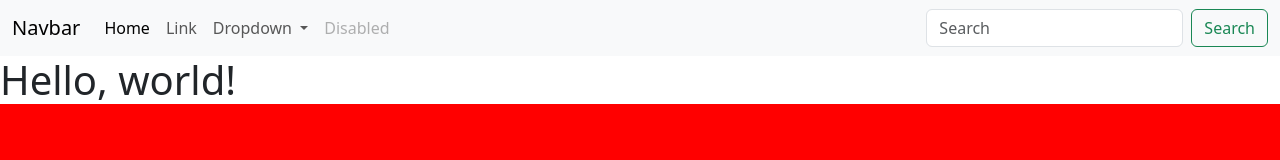
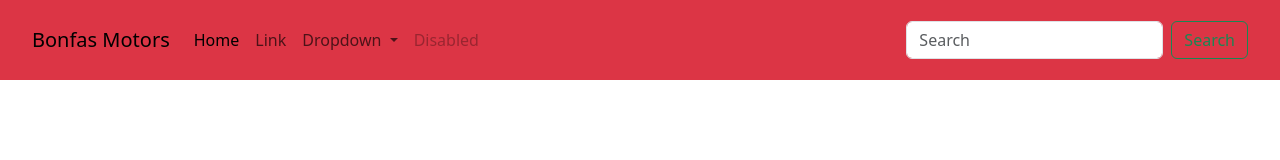
Before and after one commit to enzobonf/t1-tds-html-css, a plain HTML site: page index.html in a window 1280 px wide. Drawn offline with nearby package versions, Linux system fonts and the light colour scheme.

Commit message:
alterações

```diff
--- a/index.html
+++ b/index.html
@@ -3,19 +3,19 @@
   <head>
     <meta charset="utf-8" />
     <meta name="viewport" content="width=device-width, initial-scale=1" />
-    <title>Teste</title>
+    <title>T1 - TDS</title>
     <link
       href="https://cdn.jsdelivr.net/npm/bootstrap@5.3.3/dist/css/bootstrap.min.css"
       rel="stylesheet"
       integrity="sha384-QWTKZyjpPEjISv5WaRU9OFeRpok6YctnYmDr5pNlyT2bRjXh0JMhjY6hW+ALEwIH"
       crossorigin="anonymous"
     />
-    <link href="./styles.css" rel="stylesheet" />
+    <link href="styles.css" rel="stylesheet" />
   </head>
   <body>
-    <nav class="navbar navbar-expand-lg bg-body-tertiary">
+    <nav class="navbar navbar-expand-lg bg-danger">
       <div class="container-fluid">
-        <a class="navbar-brand" href="#">Navbar</a>
+        <a class="navbar-brand" href="#">Bonfas Motors</a>
         <button
           class="navbar-toggler"
           type="button"
@@ -73,12 +73,11 @@
       </div>
     </nav>
 
-    <h1>Hello, world!</h1>
-
     <script
       src="https://cdn.jsdelivr.net/npm/bootstrap@5.3.3/dist/js/bootstrap.bundle.min.js"
       integrity="sha384-YvpcrYf0tY3lHB60NNkmXc5s9fDVZLESaAA55NDzOxhy9GkcIdslK1eN7N6jIeHz"
       crossorigin="anonymous"
     ></script>
+    <script src="scripts.js"></script>
   </body>
 </html>
--- a/styles.css
+++ b/styles.css
@@ -1,3 +1,3 @@
-html {
-  background-color: red;
+.navbar {
+  padding: 20px;
 }
```
Also changed, not shown: script.js (added).
